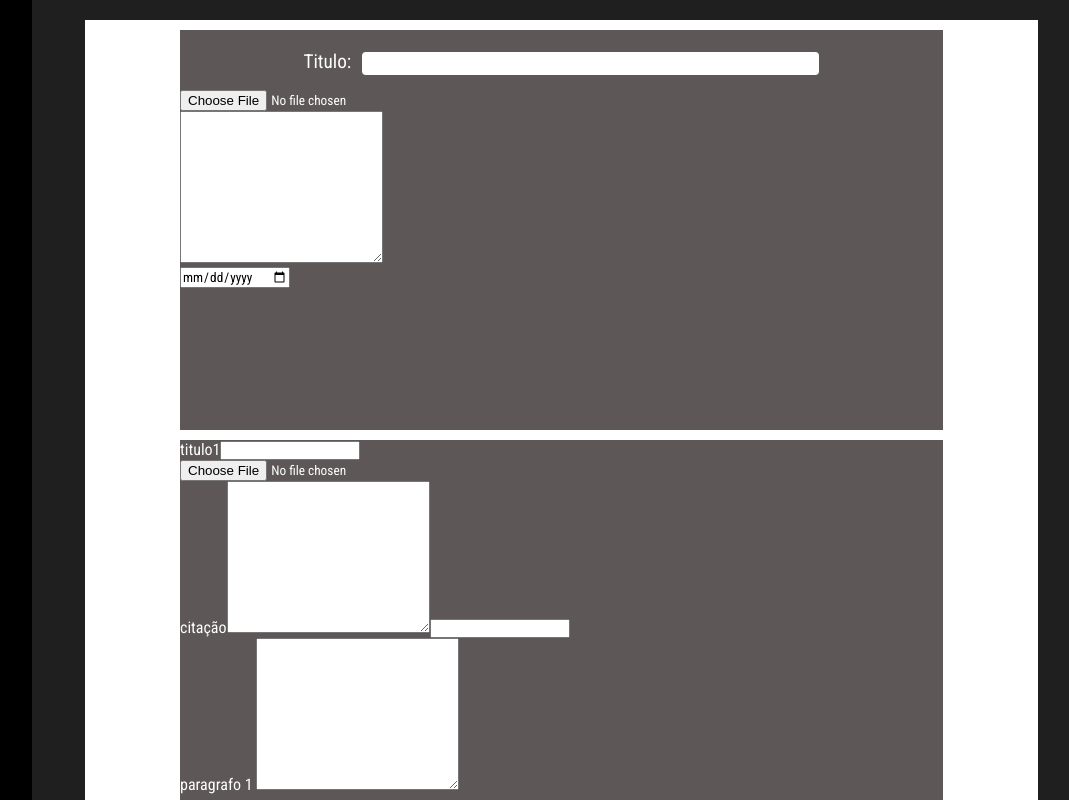
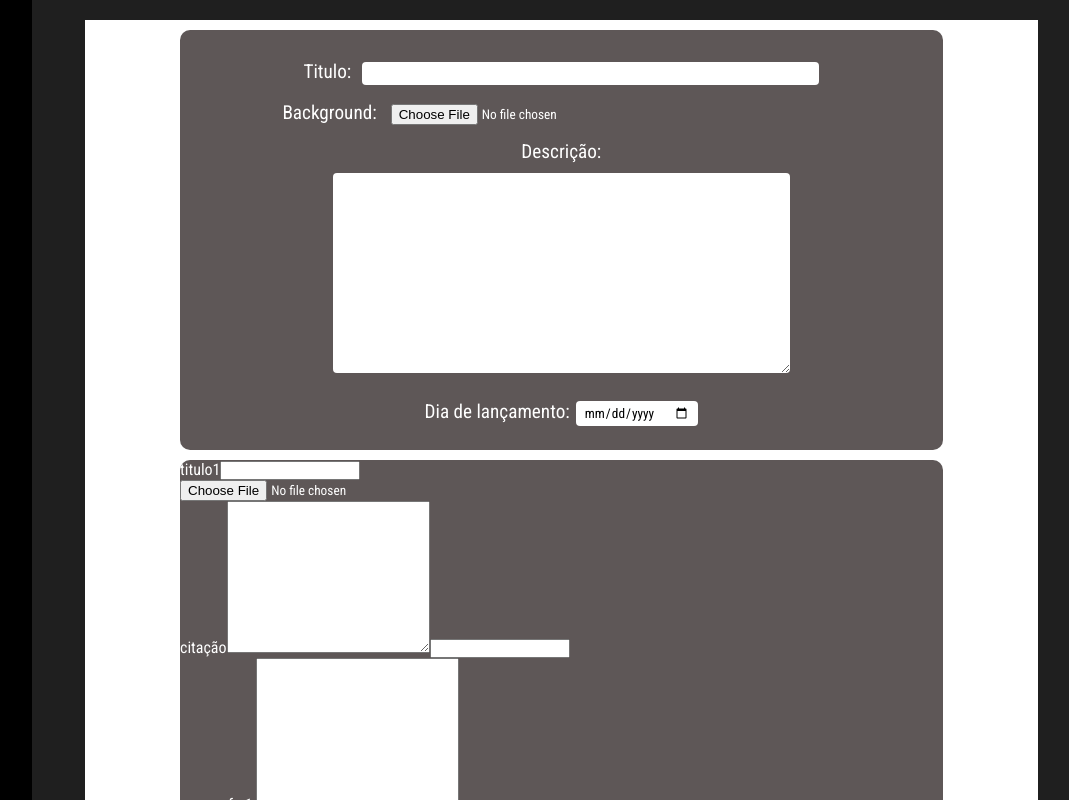
Before and after one commit to vicemanu/admin-metanoia, a React (Vite) app: page /admin in a window 1280 px wide. Shown: the top 800 px of the page, without its empty margins (189-1258 px from the left). Built offline with nearby package versions, Linux system fonts and the light colour scheme.

Commit message:
Resolvendo o conteudo base do site

```diff
--- a/src/pages/Admin/admin.css
+++ b/src/pages/Admin/admin.css
@@ -27,23 +27,8 @@
 }
 
 .form--principal {
+    padding: 20px 0px;
 
-}
-
-.form_principal--title {
-    width: 100%;
-    height: 20px;
-    font-size: 1.2em;
-    margin: 20px 0px;
-    text-align: center;
-}
-
-.form_principal--title input {
-    width: 60%;
-    margin-left: 6px;
-    border: none;
-    border-radius: 4px;
-    padding: 4px 8px;
 }
 
 .form--div {
@@ -55,4 +40,43 @@
     flex-direction: column;
     color: white;
     font-family: sans-serif;
+    border-radius: 10px;
 }
+
+.form_principal--title,.form_principal--img, .form_principal--descricao, .form_principal--date {
+    width: 100%;
+    height: 20px;
+    font-size: 1.2em;
+    margin: 10px 0px;
+    text-align: center;
+}
+
+.form_principal--title input, .form_principal--img input {
+    width: 60%;
+    margin-left: 6px;
+    border: none;
+    border-radius: 4px;
+    padding: 4px 8px;
+}
+
+.form_principal--descricao {
+    display: flex;
+    flex-direction: column;
+    min-height: 240px;
+}
+
+.form_principal--descricao textarea {
+    width: 60%;
+    min-height: 200px;
+    margin: 10px auto 0px;
+    border: none;
+    border-radius: 4px;
+    padding: 4px 8px;
+}
+
+.form_principal--date input {
+    margin-left: 6px;
+    border: none;
+    border-radius: 4px;
+    padding: 4px 8px;
+}
--- a/src/pages/Admin/index.jsx
+++ b/src/pages/Admin/index.jsx
@@ -11,9 +11,17 @@ export default function Admin() {
                         <label className='form_principal--title' htmlFor="">
                             Titulo: <input type="text" />
                         </label>
-                        <label htmlFor=""><input type="file" name="" id="" /></label>
-                        <label htmlFor=""><textarea name="" id="" cols="30" rows="10"></textarea></label>
-                        <label htmlFor=""><input type="date" /></label>
+                        <label className='form_principal--img' htmlFor=""> Background:
+                            <input type="file" name="" id="" />
+                        </label>
+                        <label className='form_principal--descricao' htmlFor="">
+                            <span>Descrição:</span>
+                            <textarea name="" id="" cols="30" rows="10"></textarea>
+                        </label>
+                        <label className='form_principal--date' htmlFor="">
+                            Dia de lançamento:
+                            <input type="date" />
+                        </label>
                     </div>
 
                     <div className='form--div conteudo'>
```
